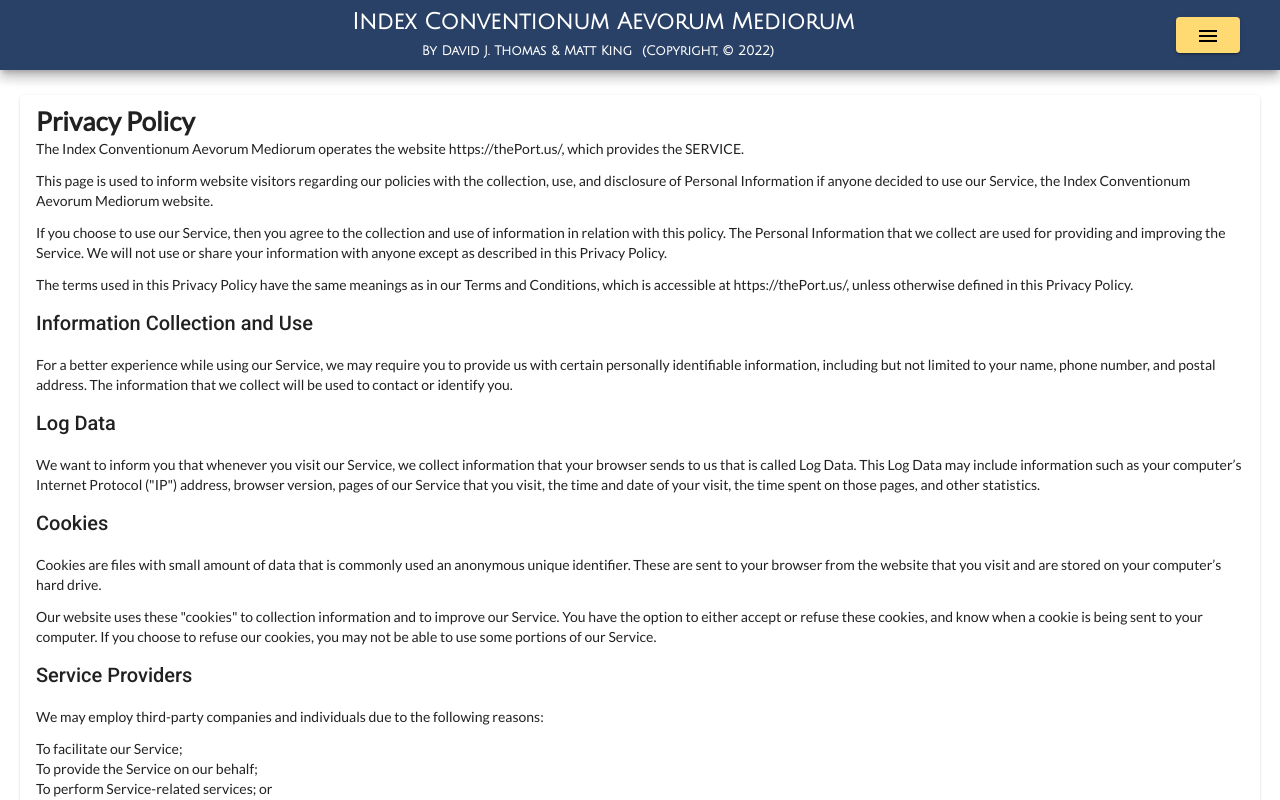
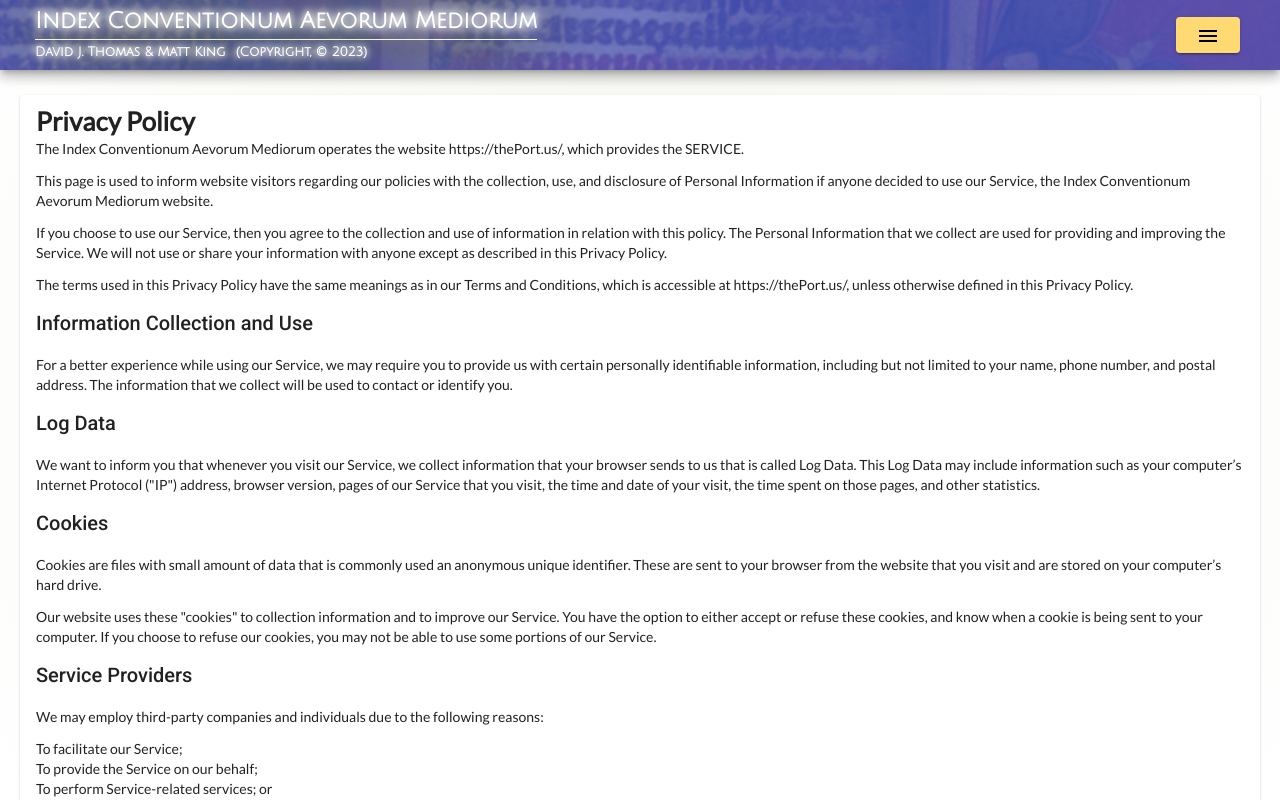
Before and after one commit to thePortus/icam-client, an Angular app in the folder client/: page /privacy-policy in a window 1280 px wide. Shown: the top 800 px of the page. Built offline with nearby package versions, Linux system fonts and the light colour scheme.

Commit message:
header & bg update

```diff
--- a/client/app/app.settings.ts
+++ b/client/app/app.settings.ts
@@ -1,7 +1,7 @@
 export const Settings = {
   siteName: 'Index Conventionum Aevorum Mediorum',
   author: 'David J. Thomas & Matt King',
-  copyright: '2022',
+  copyright: '2023',
   siteUrl: 'https://thePort.us/',
   bodyFont: 'Lato',
   titleFont: 'Julius Sans One',
--- a/client/app/components/common/header/header.component.html
+++ b/client/app/components/common/header/header.component.html
@@ -1,9 +1,9 @@
 <mat-toolbar class="mat-elevation-z8 flex flex-row justify-center items-center" color="primary">
 
   <!-- Site Header Info -->
-  <div class="justify-center items-center flex flex-col grow" routerLink="">
-    <div class="header-title"><strong>{{ settings.siteName }}</strong></div>
-    <div class="header-credit flex flew-row items-center">By {{ settings.author }} <div class="padded-content">(Copyright, &copy; {{ settings.copyright }})</div></div>
+  <div class="justify-center items-start flex flex-col grow" routerLink="">
+    <div class="header-title">{{ settings.siteName }}</div>
+    <div class="header-credit flex flew-row items-center">{{ settings.author }} <div class="padded-content">(Copyright, &copy; {{ settings.copyright }})</div></div>
   </div>
 
   <!-- Nav Menu -->
--- a/client/app/components/common/header/header.component.scss
+++ b/client/app/components/common/header/header.component.scss
@@ -10,6 +10,8 @@
   padding: 35px;
   position: fixed;
   z-index: 9998;
+  background-image: url( '/assets/images/header-bg.png' );
+  background-position: center;
 }
 
 :host button {
@@ -21,11 +23,32 @@
   :host .header-title {
     font-size: .7em;
     line-height: 1.5em;
+    text-shadow:
+    0 0 7px #fff,
+    0 0 10px #fff,
+    0 0 21px #fff,
+    0 0 42px map.get($mat-icam-accent, 400),
+    0 0 82px map.get($mat-icam-accent, 400),
+    0 0 92px map.get($mat-icam-accent, 400),
+    0 0 102px map.get($mat-icam-accent, 400),
+    0 0 151px map.get($mat-icam-accent, 400);
+    border-width: 0px 0px 1px 0px;
+    border-style: solid;
+    border-color: #ffffff;
   }
 
   :host .header-credit {
     font-size: 0.4em;
     line-height: .4em;
+    text-shadow:
+    0 0 7px #fff,
+    0 0 10px #fff,
+    0 0 21px #fff,
+    0 0 42px map.get($mat-icam-accent, 400),
+    0 0 82px map.get($mat-icam-accent, 400),
+    0 0 92px map.get($mat-icam-accent, 400),
+    0 0 102px map.get($mat-icam-accent, 400),
+    0 0 151px map.get($mat-icam-accent, 400);
   }
 
   :host .header-button a {
--- a/client/styles.scss
+++ b/client/styles.scss
@@ -19,8 +19,12 @@
 @import "styles-settings";
 
 /* setting app container */
-html, body { height: 100%; }
-body { margin: 0; }
+html, body {height: 100%; }
+body {
+  margin: 0;
+  background: rgb(238,238,230);
+  background: radial-gradient(circle, rgba(238,238,230,1) 0%, rgba(247,247,243,1) 35%, rgba(255,255,255,1) 100%);
+}
 
 a:link, a:visited {
   color: map.get($mat-icam-primary, A400);
```
Also changed, not shown: client/assets/images/header-bg.png (added), client/assets/images/manuscript.png (added).
